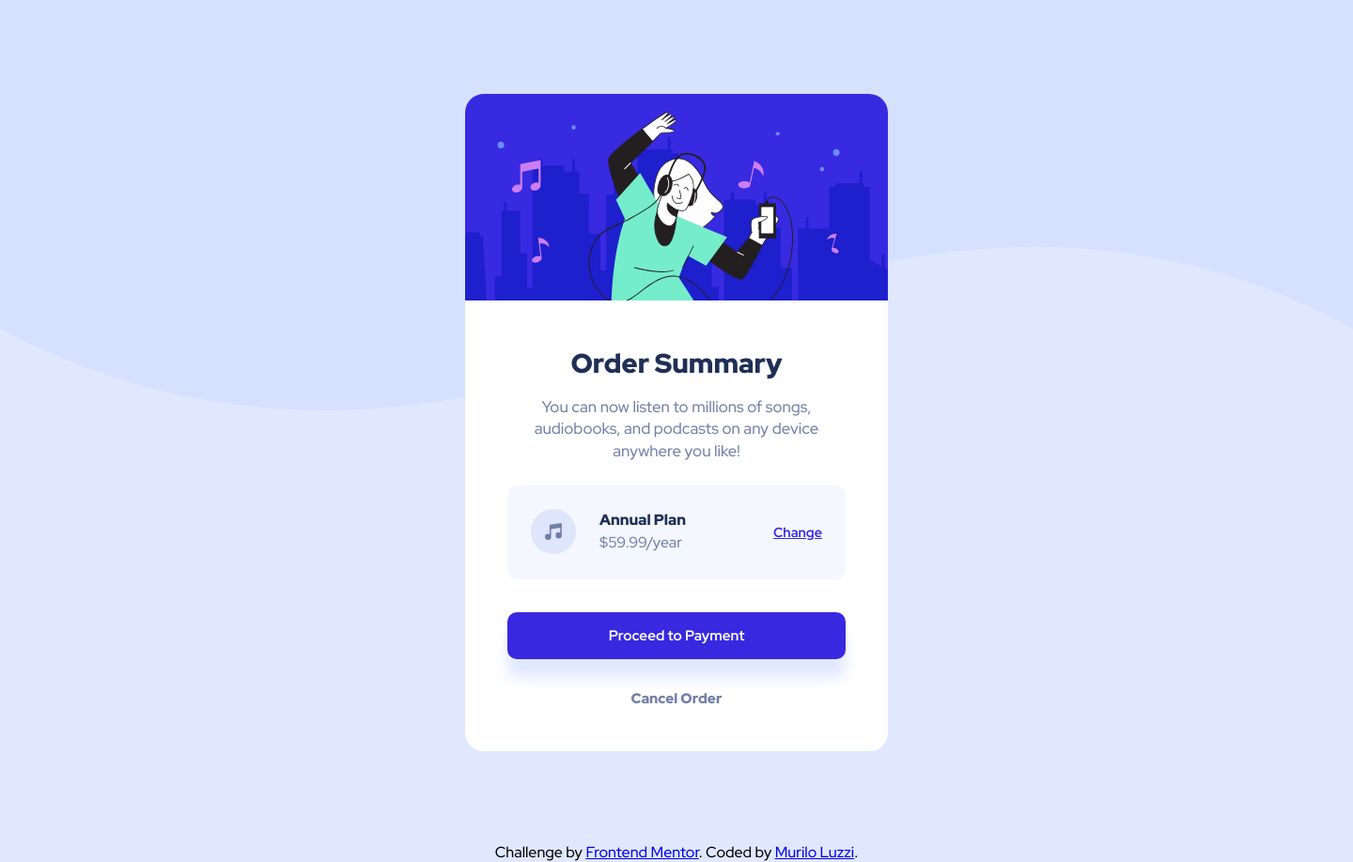
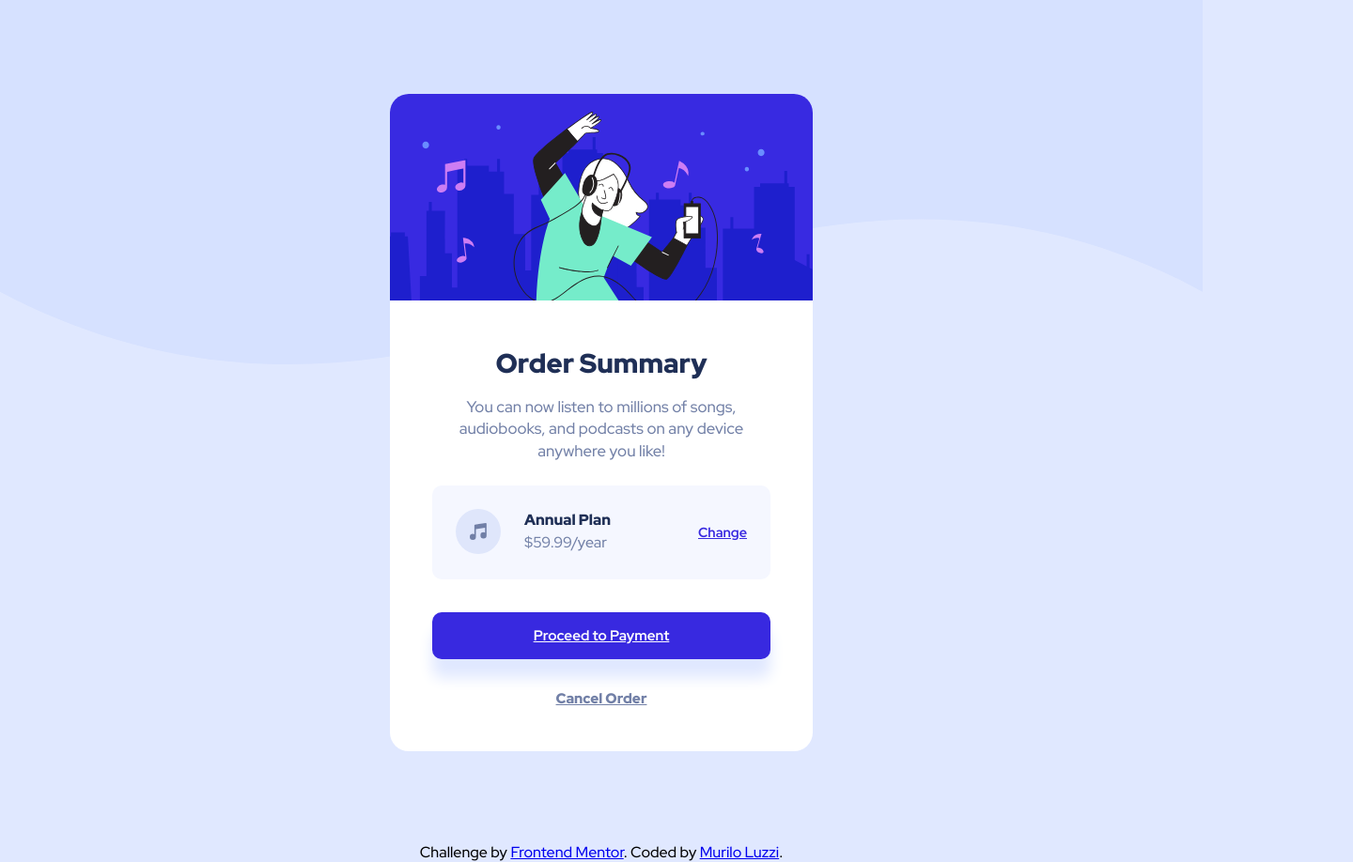
Before and after one commit to mlzzi/order-summary-component, a plain HTML site: page index.html in a window 1280 px wide. Shown: the whole page at 94% size, 1440 px wide, since content can reach past the window. Drawn offline with Linux system fonts and the light colour scheme.

Commit message:
fixed bugs with background and fixed HTML markups

```diff
--- a/index.html
+++ b/index.html
@@ -17,7 +17,7 @@
 <body>
 
   <main>
-    <img id="hero" src="images/illustration-hero.svg" alt="Drawing of a guy dancing and listening music from a smartphone in a blue background">
+    <img id="hero" src="images/illustration-hero.svg" alt="">
 
     <h1>Order Summary</h1>
 
@@ -25,22 +25,22 @@
     device anywhere you like!</p>
 
     <div class="plan">
-      <img class="music-icon" src="images/icon-music.svg" alt="a music icon">
+      <img class="music-icon" src="images/icon-music.svg" alt="">
 
       <div class="annual-plan">
         <h2>Annual Plan</h2>
         <p>$59.99/year</p>
       </div>
 
-      <p class="change">Change</p>
+      <a href="" class="change">Change</a>
     </div>
 
     <div class="button">
-      <p class="button-text">Proceed to Payment</p>
+      <a href="" class="button-text">Proceed to Payment</a>
     </div>
 
     <div class="cancel">
-      <p>Cancel Order</p>
+      <a href="">Cancel Order</a>
     </div>
   </main>
 
--- a/style.css
+++ b/style.css
@@ -1,8 +1,8 @@
 body {
-    width: 1440px;
     background-color: hsl(225, 100%, 94%);
     background-image: url(images/pattern-background-desktop.svg);
     background-repeat: no-repeat;
+    background-size: contain;
     font-family: 'Red Hat Display', sans-serif;
     margin: 0 auto;
 }
@@ -107,7 +107,7 @@ h1 {
     background-color: hsl(245, 100%, 70%);
 }
 
-.cancel p {
+.cancel a {
     display: block;
     color: hsl(224, 23%, 55%);
     font-size: 0.95em;
@@ -115,7 +115,7 @@ h1 {
     text-align: center;
 }
 
-.cancel p:hover {
+.cancel a:hover {
     cursor: pointer;
     color:hsl(223, 47%, 23%)
 }
```
